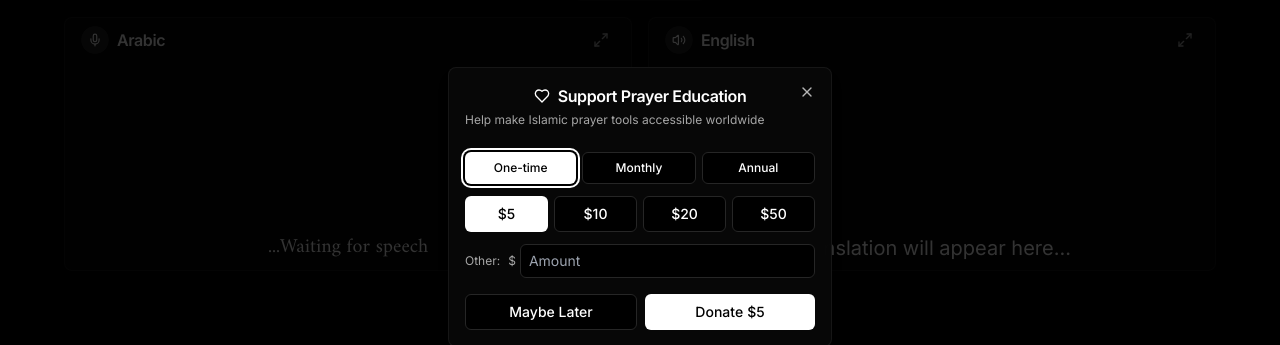
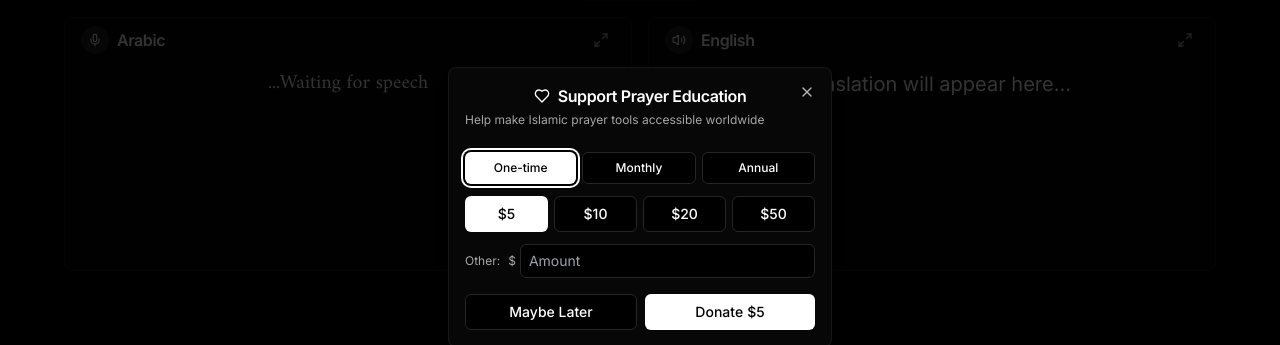
Before and after one commit to Areeb05/mobilemuslims, a React (Vite) app in the folder client/: page /understandsalah in a window 1280 px wide. Shown: the part 193-538 px from the top of the page. Built offline with nearby package versions, Linux system fonts and the light colour scheme; no server answers.

Commit message:
style: pin text to top of panels instead of bottom

```diff
--- a/client/src/components/AudioStreamer.tsx
+++ b/client/src/components/AudioStreamer.tsx
@@ -384,7 +384,7 @@ export default function AudioStreamer({ endpoint = '/api/stream' }: AudioStreame
           {/* Scrollable Content */}
           <div
             ref={fullscreenScrollRef}
-            className="flex-1 overflow-y-auto p-6 flex flex-col justify-end"
+            className="flex-1 overflow-y-auto p-6"
           >
             <p
               className={`text-white text-2xl md:text-3xl lg:text-4xl leading-relaxed text-center whitespace-pre-wrap ${
@@ -498,7 +498,7 @@ export default function AudioStreamer({ endpoint = '/api/stream' }: AudioStreame
             <CardContent className="py-2 px-4">
               <div
                 ref={arabicScrollRef}
-                className="h-32 md:h-40 lg:h-48 overflow-y-auto scrollbar-thin scrollbar-thumb-muted scrollbar-track-transparent flex flex-col justify-end"
+                className="h-32 md:h-40 lg:h-48 overflow-y-auto scrollbar-thin scrollbar-thumb-muted scrollbar-track-transparent"
               >
                 <p className="text-foreground text-lg md:text-xl leading-relaxed text-center font-arabic whitespace-pre-wrap max-w-full" dir="rtl">
                   {transcription || 'Waiting for speech...'}
@@ -553,7 +553,7 @@ export default function AudioStreamer({ endpoint = '/api/stream' }: AudioStreame
             <CardContent className="py-2 px-4">
               <div
                 ref={englishScrollRef}
-                className="h-32 md:h-40 lg:h-48 overflow-y-auto scrollbar-thin scrollbar-thumb-muted scrollbar-track-transparent flex flex-col justify-end"
+                className="h-32 md:h-40 lg:h-48 overflow-y-auto scrollbar-thin scrollbar-thumb-muted scrollbar-track-transparent"
               >
                 <p className="text-foreground text-lg md:text-xl leading-relaxed text-center whitespace-pre-wrap max-w-full">
                   {translation || 'Translation will appear here...'}
```
